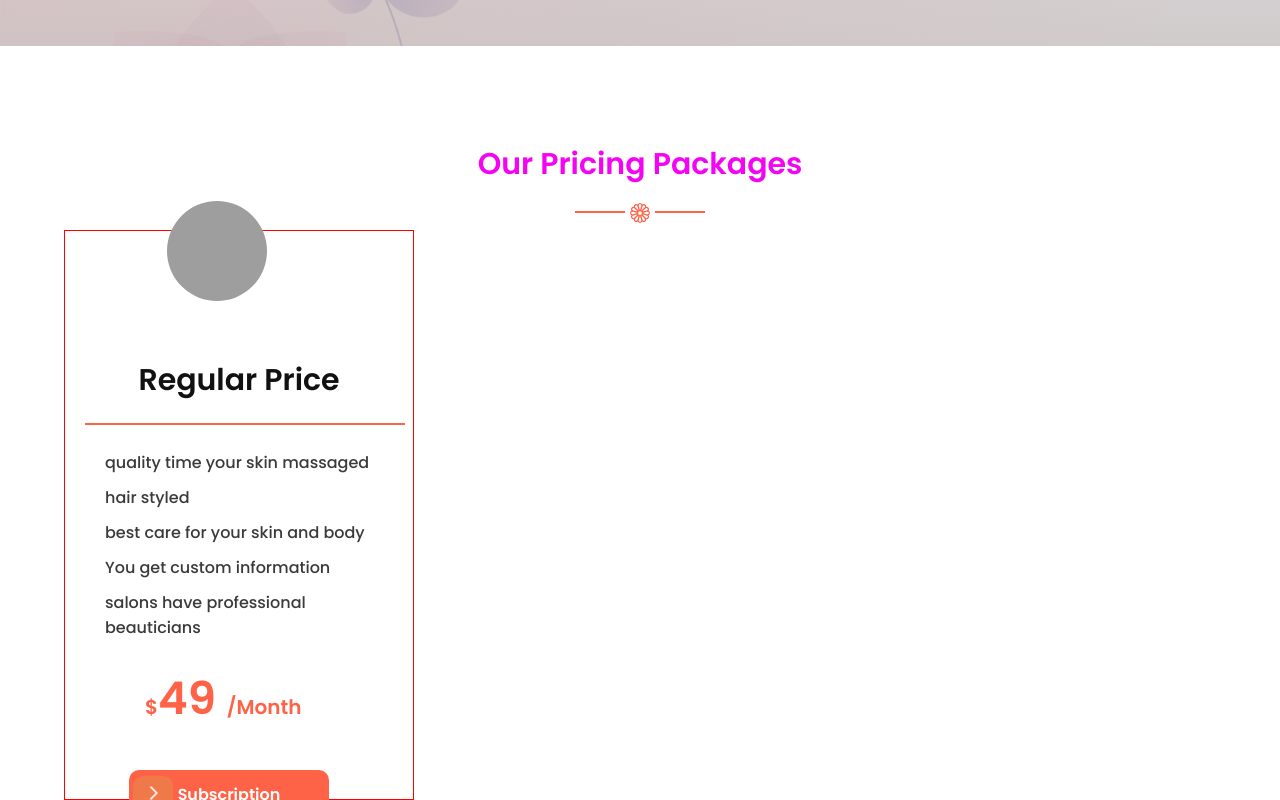
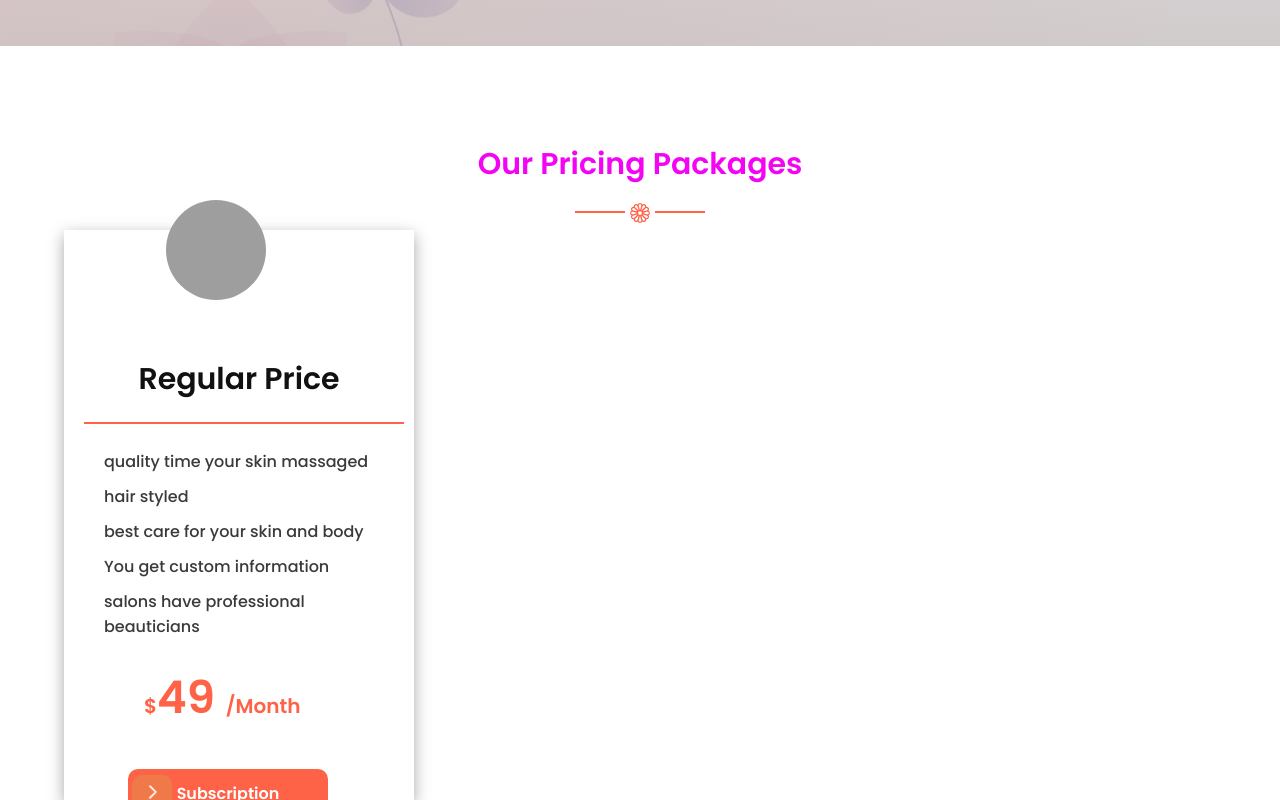
Before and after one commit to TamannaAfroz2666/Parlour-BD-Page, a React (Create React App) app: page / in a window 1280 px wide. Shown: the part 2217-3017 px from the top of the page. Built offline with nearby package versions, Linux system fonts and the light colour scheme; grey boxes are pictures that could not be loaded; the HTML template or start-up script is replaced by a standard one.

Commit message:
regular member designed

```diff
--- a/src/components/Pricing/RegularMember/RegularMember.css
+++ b/src/components/Pricing/RegularMember/RegularMember.css
@@ -5,8 +5,9 @@
 }
 .regularHead{
     width: 350px;
-    border: 1px solid red;
+    /* border: 1px solid red; */
     height: 570px;
+    box-shadow: rgba(0, 0, 0, 0.35) 0px 5px 15px;
 }
 .regularHead img{
     width: 100px;
@@ -90,7 +91,11 @@
     border: 0;
     border-radius: 10px;
     /* margin-left: 4rem; */
+    margin: 0 0 3rem 0;
+
 }
-/* .btnSubInfoReg:hover {
-    background-color: rgb(150, 92, 17);
-} */
+
+
+.btnSubInfoReg:hover{
+    background-color: #FFA500;
+}
--- a/src/components/Pricing/RegularMember/RegularMember.js
+++ b/src/components/Pricing/RegularMember/RegularMember.js
@@ -30,9 +30,9 @@ const RegularMember = () => {
                         </span>
 
                     </div>
-                    {/* <div className=""> */}
+                    <div className="peiceRegBtn">
                     <button className='btnSubInfoReg' type='button'>Subscription</button>
-                    {/* </div> */}
+                    </div>
 
                 </div>
 
```
